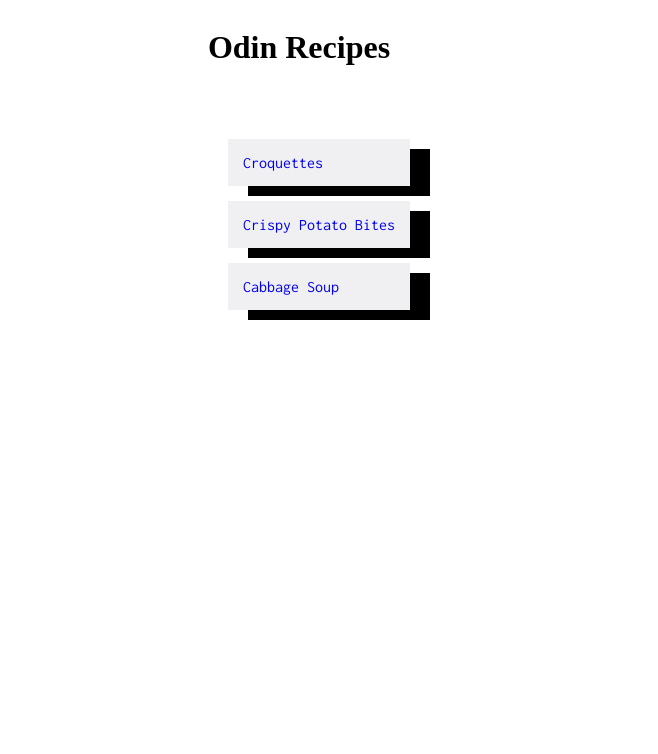
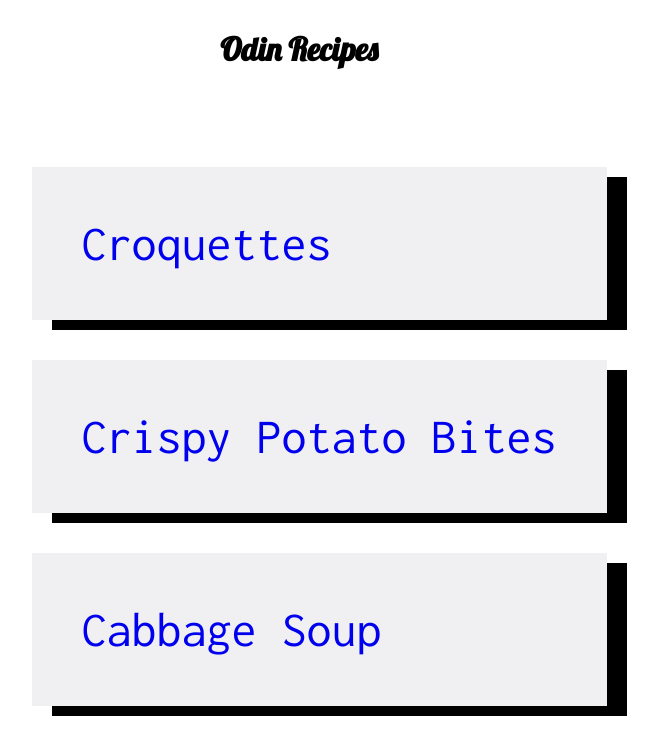
Before and after one commit to alexandria-lukachi-le/odin-recipes, a plain HTML site: page index.html in a window 1280 px wide. Shown: the whole page, without its empty margins (341-999 px from the left). Drawn offline with Linux system fonts and the light colour scheme.

Commit message:
Change header font

```diff
--- a/style.css
+++ b/style.css
@@ -7,6 +7,7 @@
     display:flex;
     justify-content: center;
     align-items: center;
+    font-family: 'Lobster', cursive;
 }
 
 .header:visited {
@@ -25,15 +26,17 @@
 }
 
 .recipe {
-    padding: 15px;
-    margin: 15px;
+    padding: 50px;
+    margin: 40px;
     background-color: #f0f0f3;
     box-shadow: 20px 10px;
 }
 
 .recipe {
     font-family: 'Inconsolata', monospace;
+    font-size: 50px;
     text-decoration: none;
+    cursor: pointer;
 }
 
 a:hover {
```
